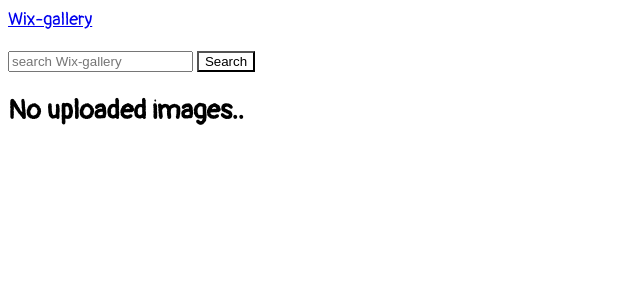
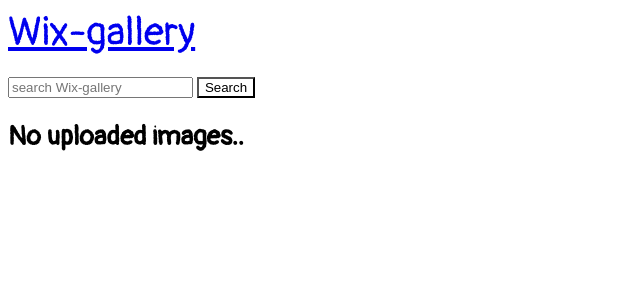
Before and after one commit to LekamCharity/wix-gallery, a Django app: page / in a window 1280 px wide. Shown: the top 300 px of the page, without its empty margins (0-640 px from the left). Run offline with Django 3.2, Linux system fonts and the light colour scheme; data that the repository does not hold is empty; some libraries are stand-ins or nearby versions; some web fonts are replaced.

Commit message:
added font-size

```diff
--- a/pix/templates/navbar.html
+++ b/pix/templates/navbar.html
@@ -1,6 +1,6 @@
 <nav class="navbar navbar-expand-lg navbar-dark bg-primary">
     <div class="navbar-header">
-        <a class="navbar-brand" href="/" style="text-align: center;">Wix-gallery</a>
+        <a class="navbar-brand" href="/" style="text-align: center;font-size: 40px;">Wix-gallery</a>
     </div>
     <div class="collapse navbar-collapse" id="navbarColor01">
         <ul class="navbar-nav mr-auto">
```
